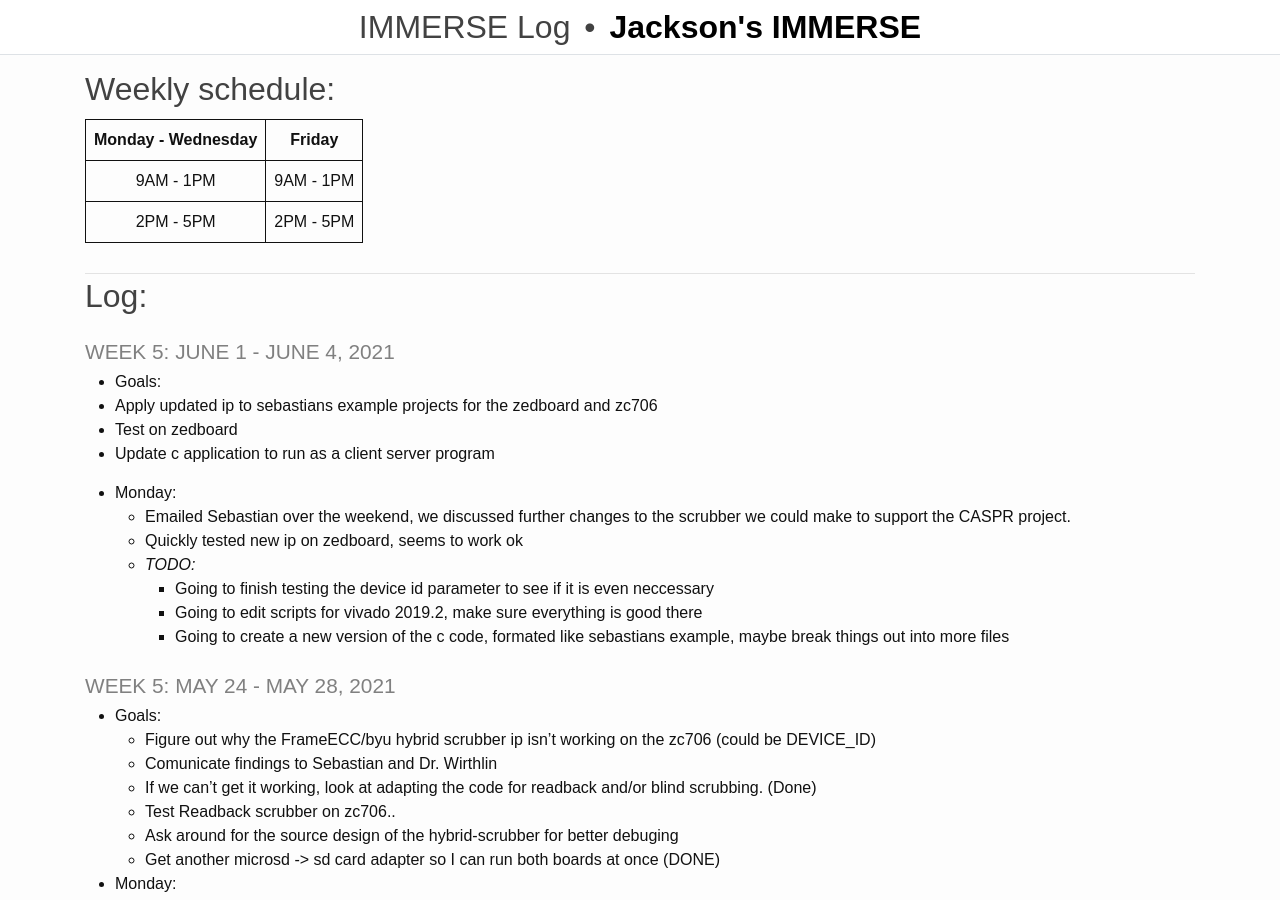
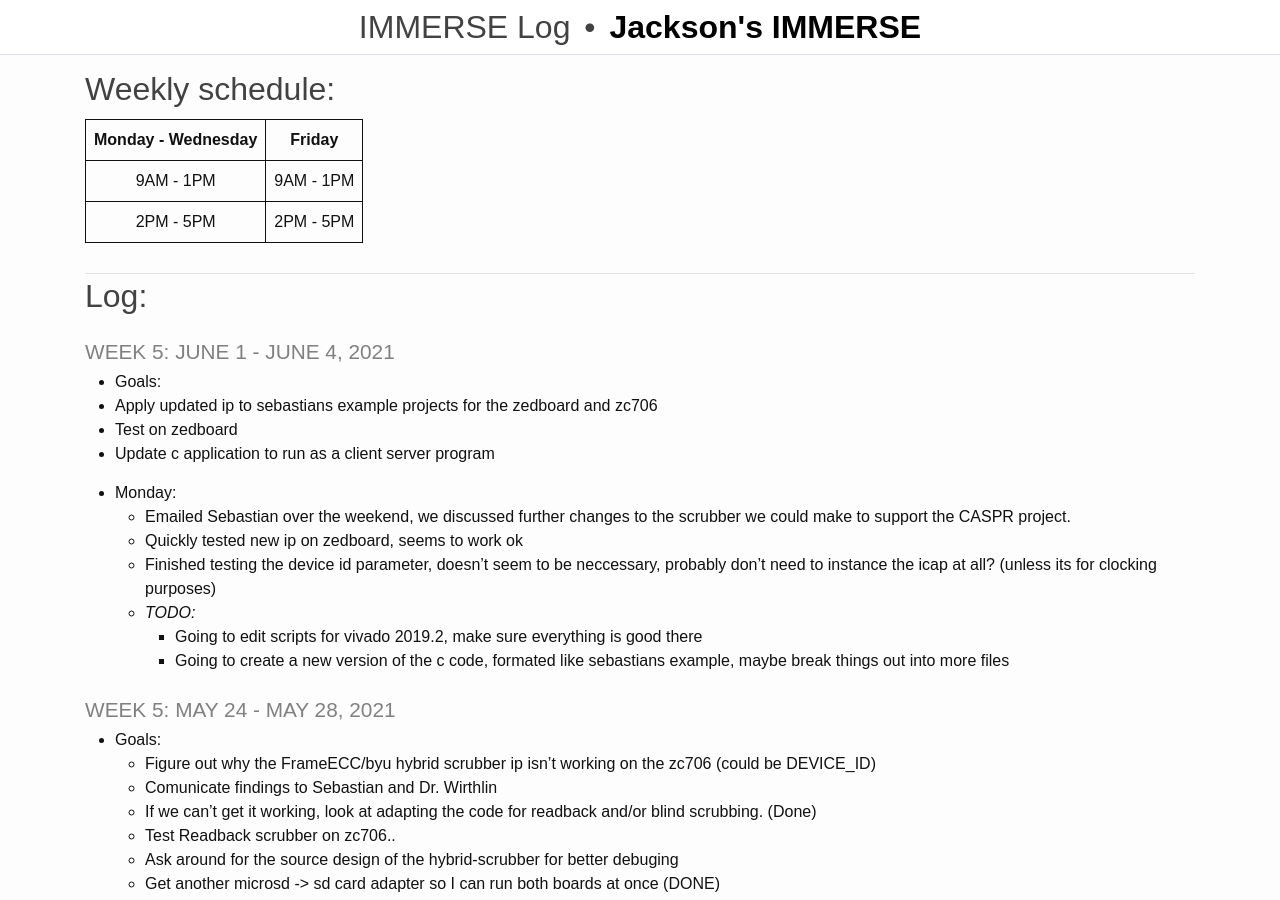
Before and after one commit to rjsmith1999/IMMERSE, a Jekyll site: the page built from _pages/log.md, in a window 1280 px wide and 900 px high. Built offline with Jekyll 4.4.1, drawn with Linux system fonts in a browser that asks for light colours.

Commit message:
Update Log

```diff
--- a/_pages/log.md
+++ b/_pages/log.md
@@ -23,8 +23,8 @@ title: IMMERSE Log
 * **Monday**:
   - Emailed Sebastian over the weekend, we discussed further changes to the scrubber we could make to support the CASPR project.
   - Quickly tested new ip on zedboard, seems to work ok
+  - Finished testing the device id parameter, doesn't seem to be neccessary, probably don't need to instance the icap at all? (unless its for clocking purposes)
   - _TODO:_
-    - Going to finish testing the device id parameter to see if it is even neccessary
     - Going to edit scripts for vivado 2019.2, make sure everything is good there
     - Going to create a new version of the c code, formated like sebastians example, maybe break things out into more files
 
```
